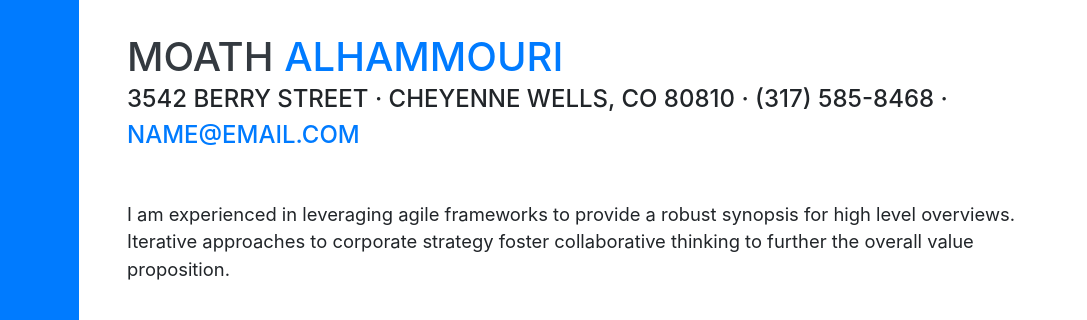
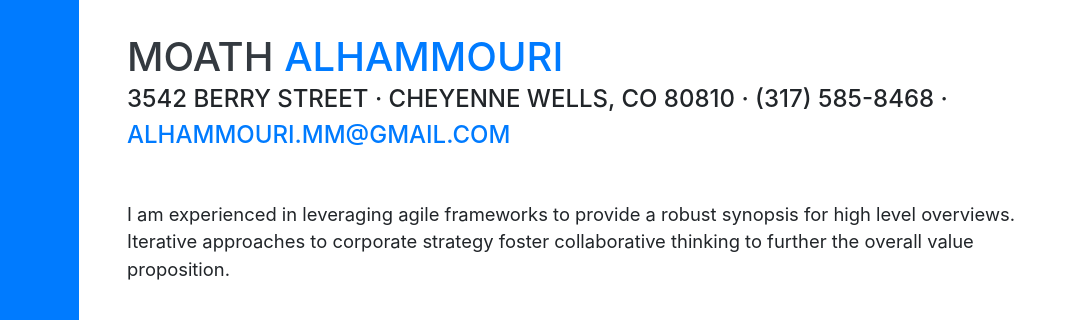
Before and after one commit to moathalhammouri/portfolio, a website with bundled scripts: page index.html in a window 1280 px wide. Shown: the part 190-510 px from the top of the page, 193-1280 px from the left. Built offline with nearby package versions, Linux system fonts and the light colour scheme; files whose address does not match are found by name; a web font is replaced by a local one.

Commit message:
changed the address

```diff
--- a/index.html
+++ b/index.html
@@ -67,7 +67,7 @@
           <span class="text-primary">ALHAMMOURI</span>
         </h1>
         <div class="subheading mb-5">3542 Berry Street · Cheyenne Wells, CO 80810 · (317) 585-8468 ·
-          <a href="mailto:name@email.com">name@email.com</a>
+          <a href="alhammouri.mm@gmail.com">alhammouri.mm@gmail.com</a>
         </div>
         <p class="lead mb-5">I am experienced in leveraging agile frameworks to provide a robust synopsis for high level overviews. Iterative approaches to corporate strategy foster collaborative thinking to further the overall value proposition.</p>
         <div class="social-icons">
```
